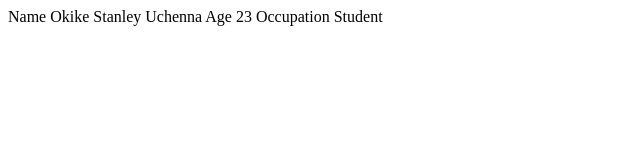
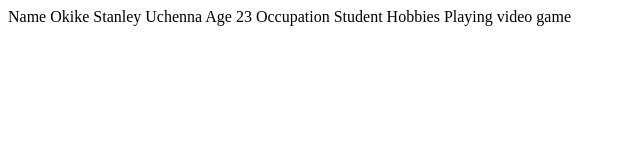
Before and after one commit to toba124/fluffy-giggle, a plain HTML site: page Index.html in a window 1280 px wide. Shown: the whole page, without its empty margins (0-640 px from the left). Drawn offline with Linux system fonts and the light colour scheme.

Commit message:
meatballs commit

```diff
--- a/Index.html
+++ b/Index.html
@@ -18,6 +18,9 @@
   Occupation
   Student
 
+  Hobbies
+  Playing video game
+
 
 </body>
 
```
